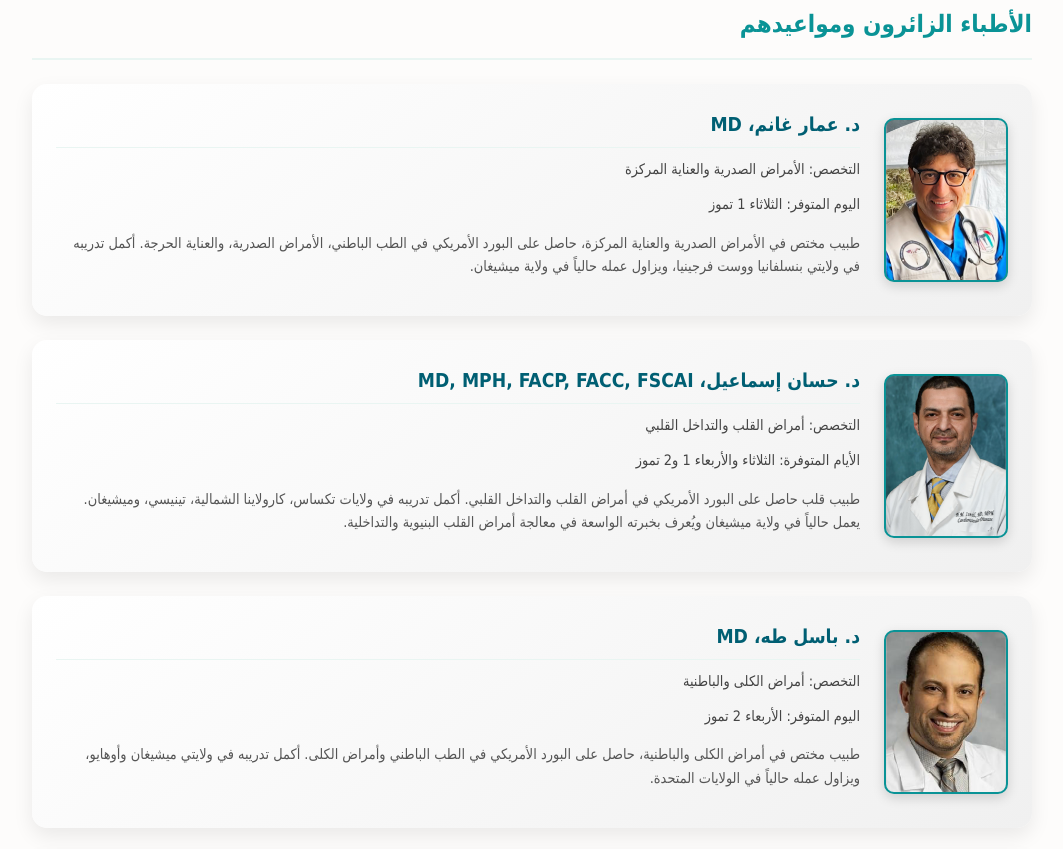
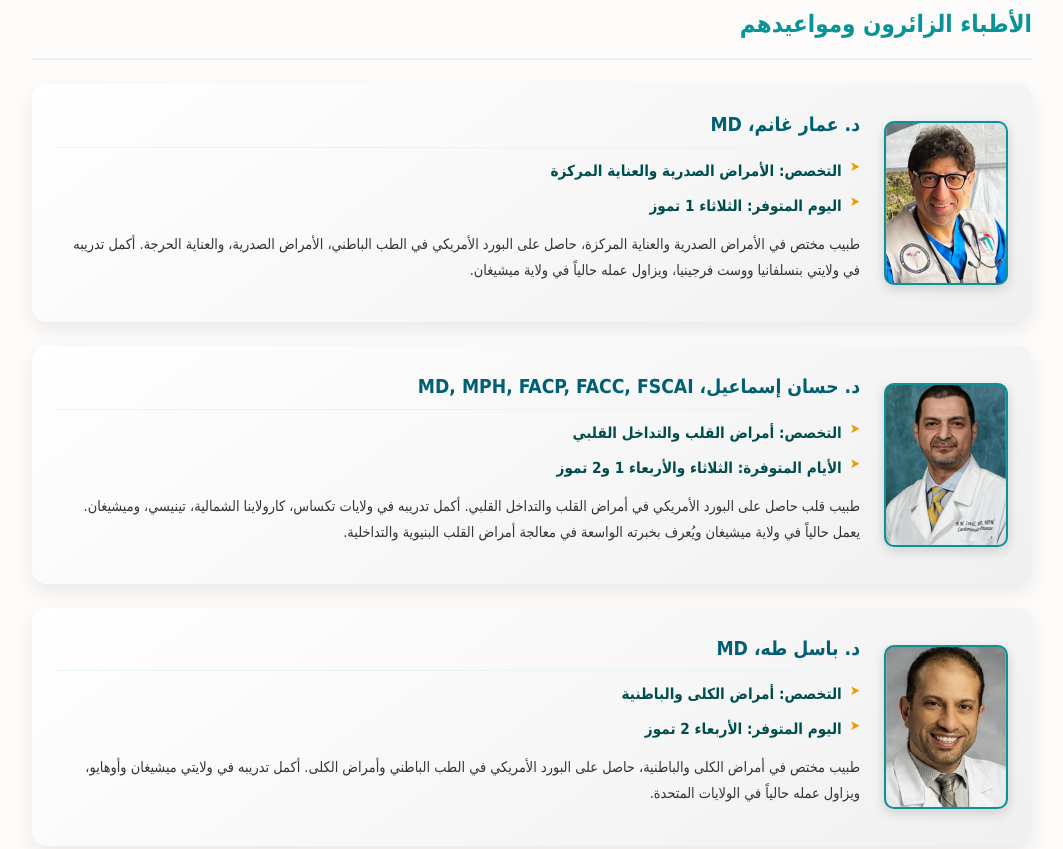
Before and after one commit to ataha24/SAMSxZabadani, a plain HTML site: page index.html in a window 1280 px wide. Shown: the part 859-1708 px from the top of the page, without its empty margins (108-1171 px from the left). Drawn offline with Linux system fonts and the light colour scheme.

Commit message:
improve style for doctor card

```diff
--- a/index.html
+++ b/index.html
@@ -108,7 +108,7 @@
       padding-bottom: 0.2em;
     }
 
-    .doctor-card span {
+    /* .doctor-card span {
       font-size: 0.9em;
       font-weight: 500;
       color: #444;
@@ -120,6 +120,26 @@
       color: #555;
       margin-top: 0.5em;
       line-height: 1.6;
+    } */
+
+    .doctor-card span {
+      position: relative;
+      font-size: 0.95em;
+      font-weight: 600;
+      color: #004d4d;
+      margin-top: 0.3em;
+      padding-right: 1.2em;
+      line-height: 1.6;
+    }
+
+    .doctor-card span::before {
+      content: "➤";
+      position: absolute;
+      right: 0;
+      color: var(--accent-color);
+      font-size: 0.9em;
+      line-height: 1;
+      top: 0.1em;
     }
 
 
```
